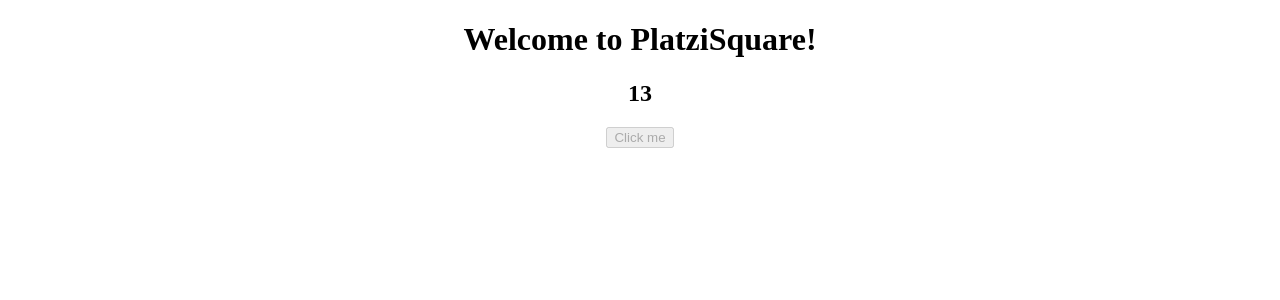
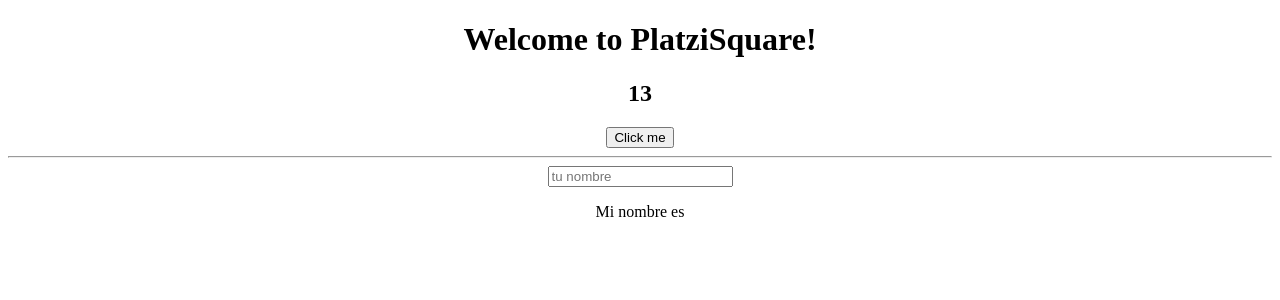
Before and after one commit to AlejandraCP/angular-project, an Angular app: page / in a window 1280 px wide. Shown: the top 300 px of the page. Built offline with nearby package versions, Linux system fonts and the light colour scheme.

Commit message:
Agregando module fmorsModule

```diff
--- a/src/app/app.component.html
+++ b/src/app/app.component.html
@@ -8,6 +8,10 @@
   </h2>
   <!-- <img width="300" alt="Angular Logo" src=> -->
   <div>
-    <button [disabled]="!listo">Click me</button>
+    <button [disabled]="!listo" (click)='hacerAlgo()'>Click me</button>
   </div>
+  <hr>
+  <input type="text" placeholder='tu nombre' [(ngModel)]="nombre">
+  <br>
+  <p>Mi nombre es {{nombre}}</p>
 </div>
--- a/src/app/app.component.ts
+++ b/src/app/app.component.ts
@@ -10,4 +10,15 @@
   a = 8;
   b = 5;
   listo = false;
+  // colocar var:string asigna el tipo de dato
+  nombre:string = '';
+// this es la clase
+  constructor() {
+    setTimeout(() => {this.listo = true; }, 3000);
+  }
+// event binding
+  hacerAlgo() {
+    alert('hey');
+    console.log('diste click');
+  }
 }
--- a/src/app/app.module.ts
+++ b/src/app/app.module.ts
@@ -3,14 +3,15 @@
 
 
 import { AppComponent } from './app.component';
-
+import { FormsModule} from '@angular/forms';
 
 @NgModule({
   declarations: [
     AppComponent
   ],
   imports: [
-    BrowserModule
+    BrowserModule,
+    FormsModule
   ],
   providers: [],
   bootstrap: [AppComponent]
```
